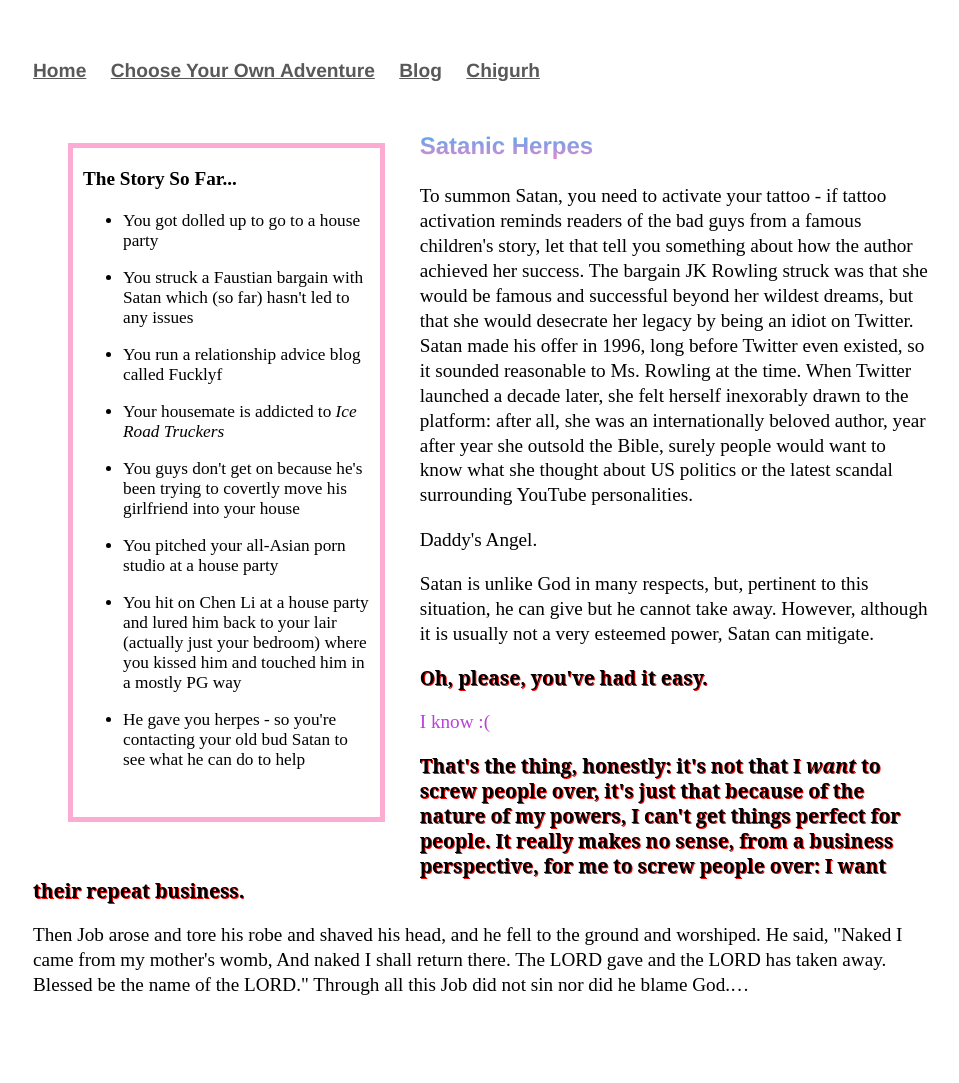
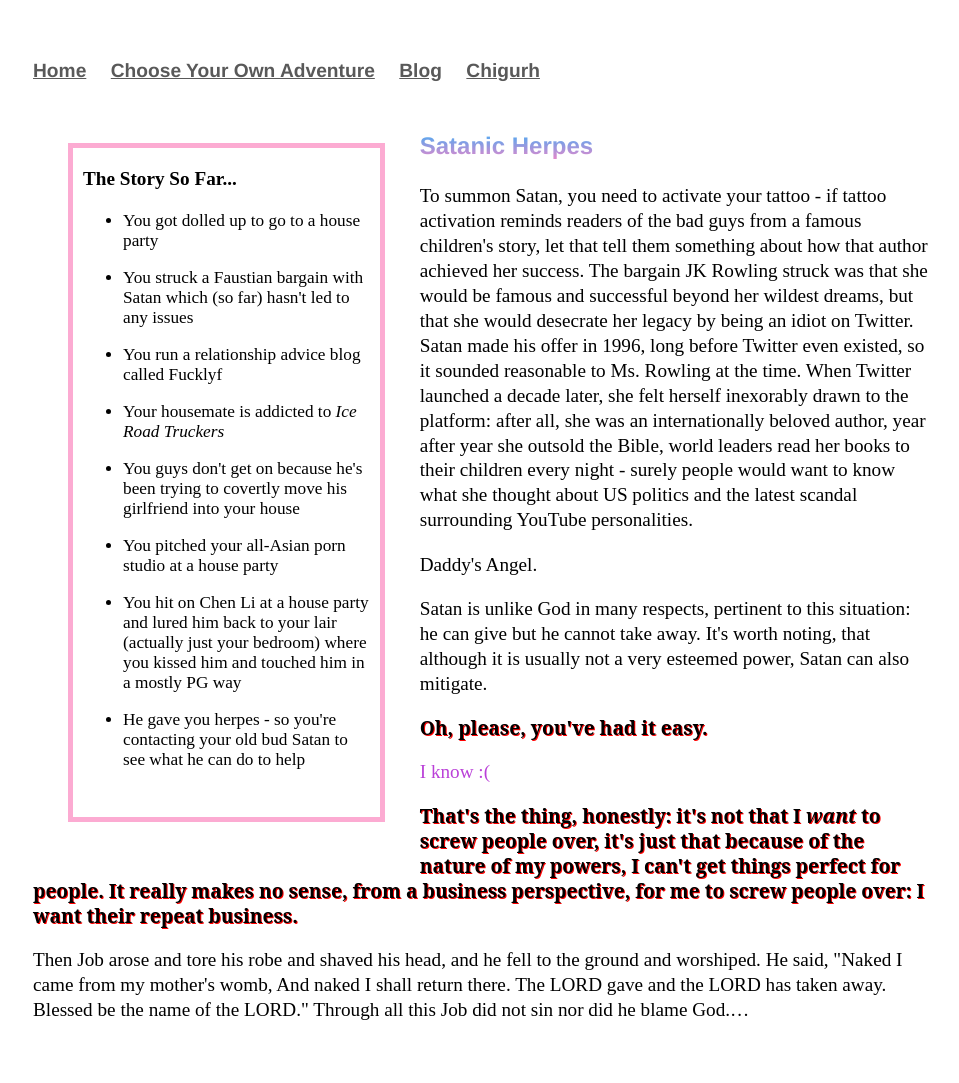
Before and after one commit to Pinelife/pinelife.github.io, a Jekyll site: the page Hellhole/Room9.html, which Jekyll copies as it is, in a window 1280 px wide. Shown: the whole page, without its empty margins (159-1118 px from the left). Built offline with Jekyll 4.4.1, drawn with Linux system fonts in a browser that asks for light colours; before the commit the page ends 1058 px from its top, so only the background shows below that.

Commit message:
Update Room9.html

```diff
--- a/Hellhole/Room9.html
+++ b/Hellhole/Room9.html
@@ -42,17 +42,18 @@ him in a mostly PG way</li>
 <h3>Satanic Herpes</h3>
 <p>
 To summon Satan, you need to activate your tattoo - if tattoo activation reminds readers of the bad guys from a famous children's story,
-let that tell you something about how the author achieved her success. The bargain JK Rowling struck was that she would be famous and
+let that tell them something about how that author achieved her success. The bargain JK Rowling struck was that she would be famous and
 successful beyond her wildest dreams, but that she would desecrate her legacy by being an idiot on Twitter. Satan made his offer in 1996,
 long before Twitter even existed, so it sounded reasonable to Ms. Rowling at the time. When Twitter launched a decade later, she felt
-herself inexorably drawn to the platform: after all, she was an internationally beloved author, year after year she outsold the Bible, surely people
-would want to know what she thought about US politics or the latest scandal surrounding YouTube personalities.
+herself inexorably drawn to the platform: after all, she was an internationally beloved author, year after year she outsold the Bible,
+world leaders read her books to their children every night - surely people would want to know what she thought about US politics and
+the latest scandal surrounding YouTube personalities.
 </p>
 <p>
 Daddy's Angel.
 </p>
-<p> Satan is unlike God in many respects, but, pertinent to this situation, he can give but he cannot take away. However, although it is
- usually not a very esteemed power, Satan can mitigate.
+<p> Satan is unlike God in many respects, pertinent to this situation: he can give but he cannot take away. It's worth noting, that
+although it is usually not a very esteemed power, Satan can also mitigate.
 </p>
 <p class="Satan">
 Oh, please, you've had it easy.
```
